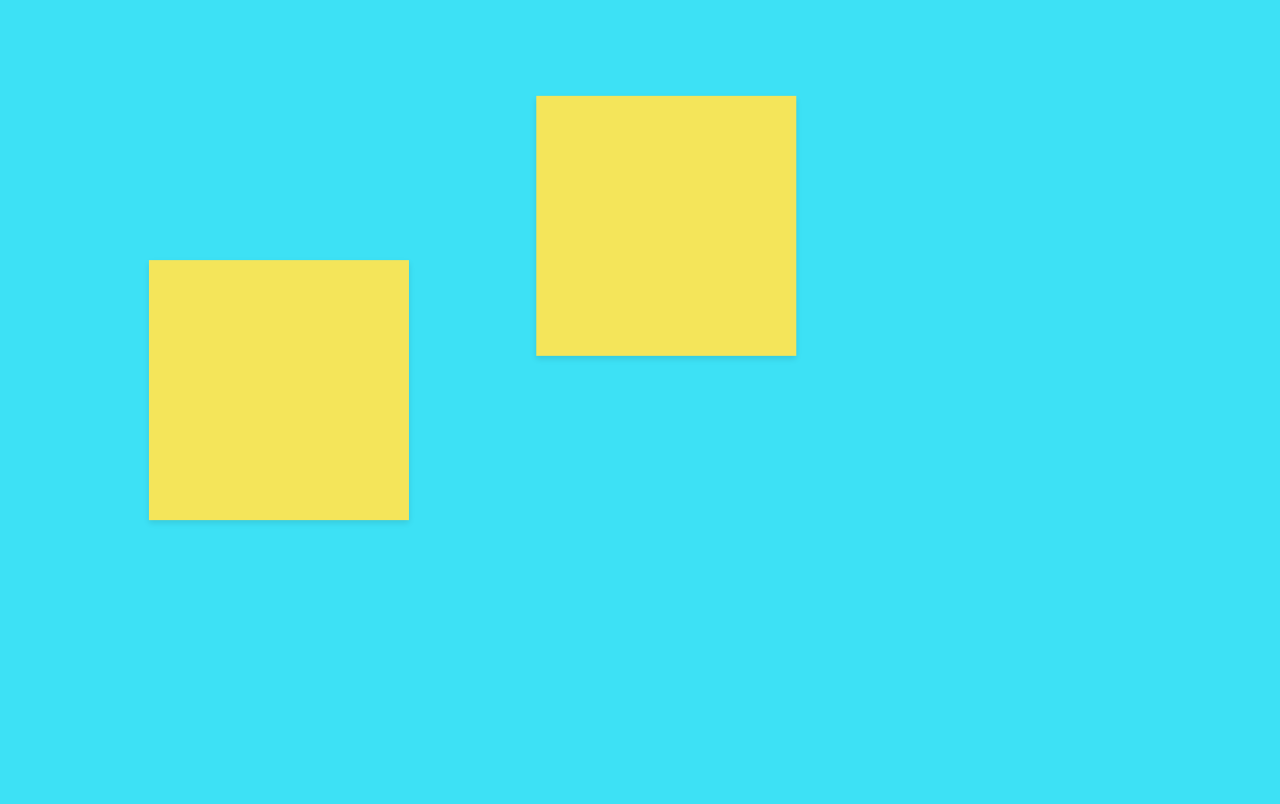
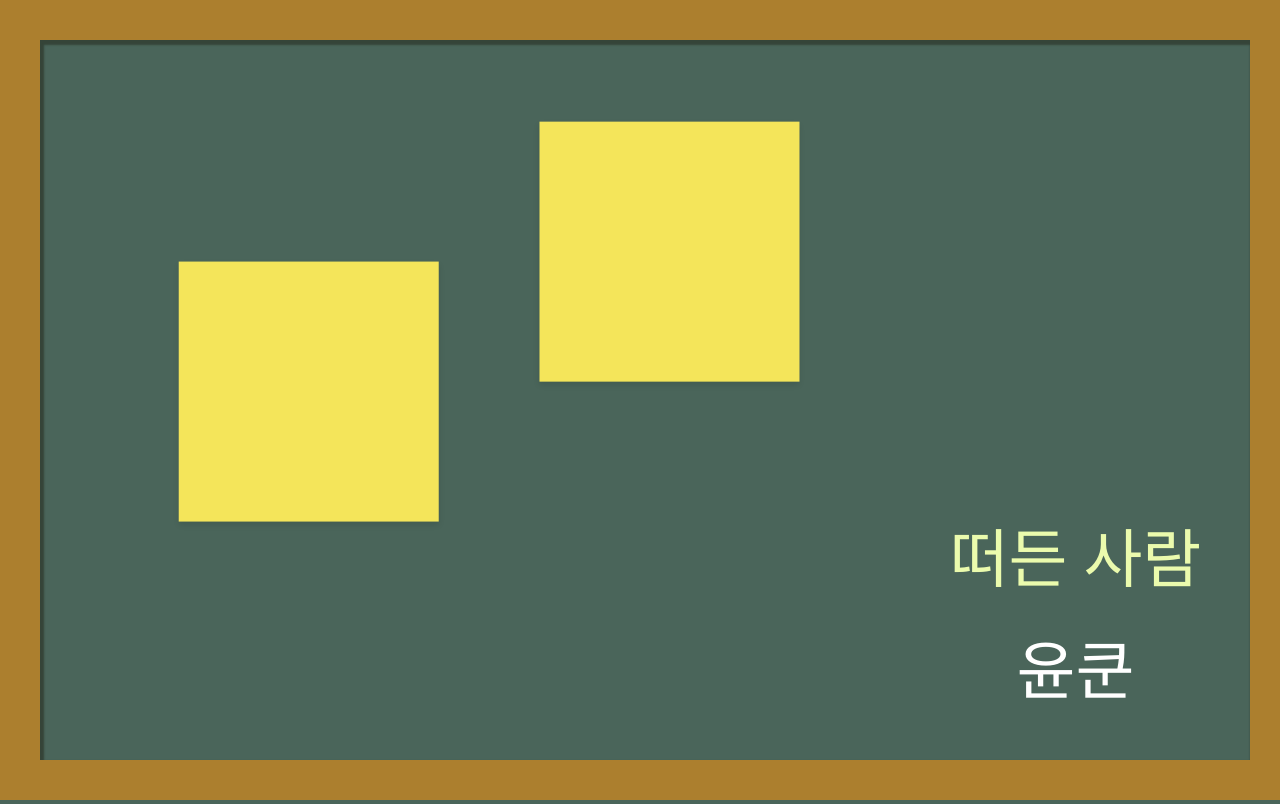
Before and after one commit to younseochoi/Front, a plain HTML site: page 줄에 매달려 흔들리는 상자/index.html in a window 1280 px wide. Drawn offline with Linux system fonts and the light colour scheme; a web font is replaced by a local one.

Commit message:
Feat: 칠판 배경, 크레용 폰트 설정

```diff
--- a/줄에 매달려 흔들리는 상자/index.html
+++ b/줄에 매달려 흔들리는 상자/index.html
@@ -11,5 +11,9 @@ initial-scale=1,maximum-scale=1,user-scalable=0">
 
 <body>
 <script type="module" src="app.js"></script>
+<div id="text">
+<div id="t1">떠든 사람</div>
+<div id="t2">윤쿤</div>
+</div>
 </body>
 </html>
--- a/줄에 매달려 흔들리는 상자/style.css
+++ b/줄에 매달려 흔들리는 상자/style.css
@@ -1,8 +1,14 @@
 @charset "UTF-8";
+@font-face {
+    font-family: 'neon';
+    src: url('font/Typo_CrayonM.ttf') format('truetype');
+}
 *{
 	outline: 0;
 	margin: 0;
 	padding: 0;
+
+
 }
 
 html{
@@ -11,13 +17,35 @@ html{
 }
 
 body{
-	width: 100%;
-	height: 100%;
-	background-color: #3de1f5;
+	width: 94.5%;
+	height: 90%;
+	background-color: #4A655A ;
 	position: relative;
+	border: 40px solid #ac7f2e;
+	box-shadow: 2px 3px 2px 2px #354438 inset;
+	font-family: 'neon';
+
 }
 
 canvas{
 	width: 100%;
 	height: 100%;
 }
+
+#text{
+	z-index: -1;
+	position: absolute;
+	right: 0;
+	bottom: 0;
+	margin: 4%;
+	color: white;
+	text-align: center;
+	font-size: 4rem;
+}
+
+#t1{
+color: #ebfbad;
+}
+#t2{
+	margin-top: 8%;
+}
```
Also changed, not shown: 1 other file.
